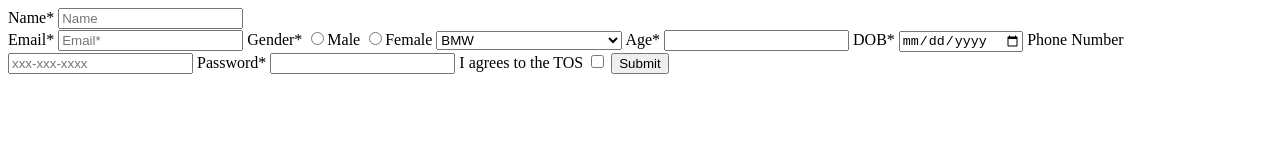
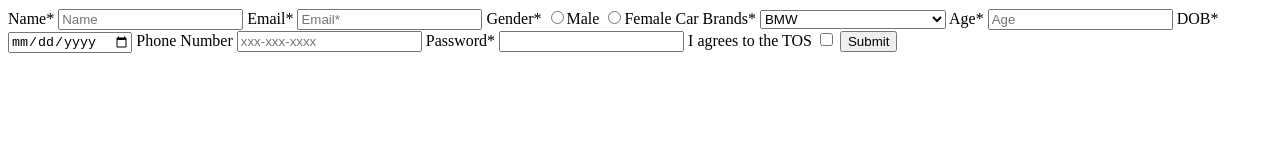
Before and after one commit to acciojob/signup-form-car-Downey03, a website: page main.html in a window 1280 px wide. Drawn offline with Linux system fonts and the light colour scheme.

Commit message:
created a submission

```diff
--- a/main.html
+++ b/main.html
@@ -12,26 +12,27 @@
 </script>
 	<form method="post">
 
-		<div>
-		<label for"name">Name*</label>
-		<input type="text" id="name" name="name"  placeholder="Name" required>
-<!-- 		<label for="name">Name*</label>
-  <input type="text" id="name" name="name" placeholder="Name" required> -->
 
-		</div>
+<!-- 		<label for"name">Name*</label>
+		<input type="text" id="name" name="name"  placeholder="Name" required> -->
+		<label for="name">Name*</label>
+  <input type="text" id="name" name="name" placeholder="Name" required>
+
+
 		<label for"email">Email*</label>
 		<input id="email" name="email" type="email" placeholder="Email*" required>
 		<label for="gender">Gender*</label>
 		<input id="gender_m" name="gender" type="radio">Male
 		<input id="gender_f" name="gender" type="radio">Female
-		<select id="cars">Car Brands*
-			<option name="cars" disabled>--Please choose an option--</option>
+		<label for="cars" >Car Brands*</label>
+		<select id="cars" name="cars">
+			<option  disabled>--Please choose an option--</option>
 		<option value="BMW">BMW</option>
 		<option value="Audi">Audi</option>
 		<option value="Mercedez">Mercedez</option>
 			</select>
 		<label  for"age">Age*</label>
-		<input id="age" type="number" name="age" required>
+		<input id="age" type="number" name="age" placeholder="Age" required>
 		<label  for"dob">DOB*</label>
 		<input id="dob" type="date"  required>
 		<label  for"tel" >Phone Number</label>
```
